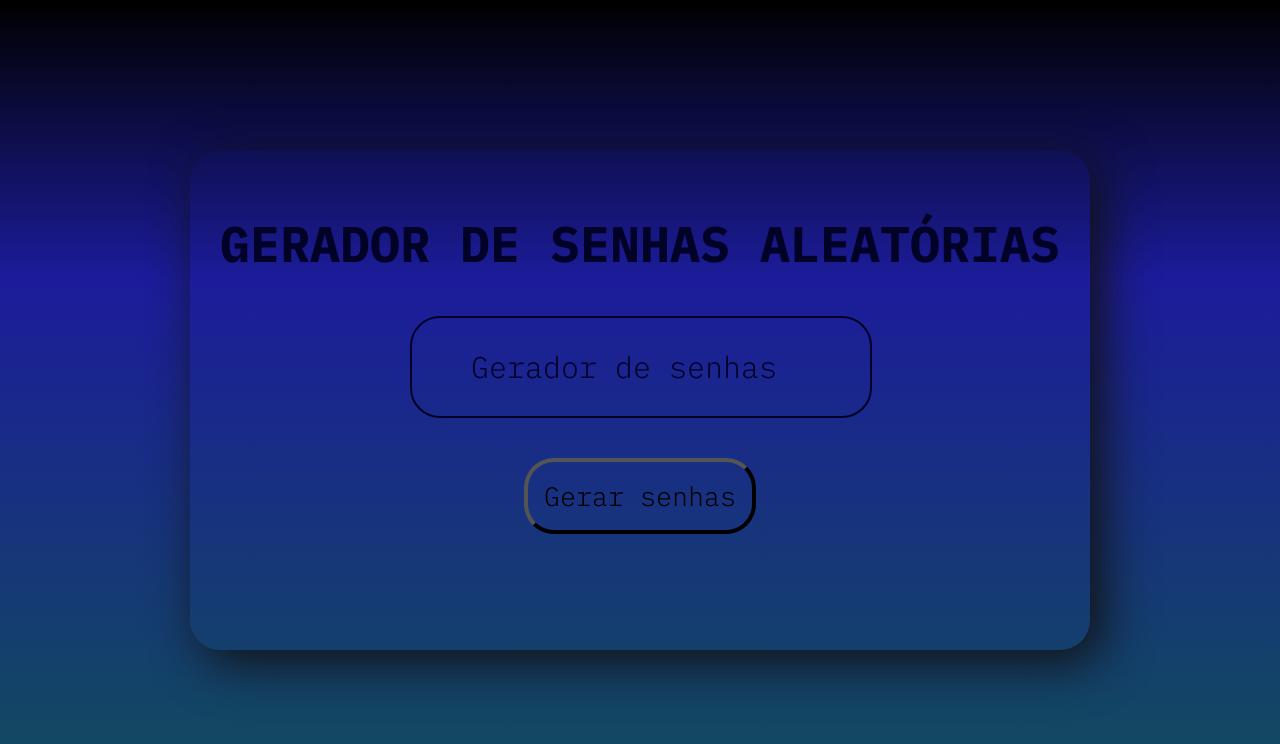
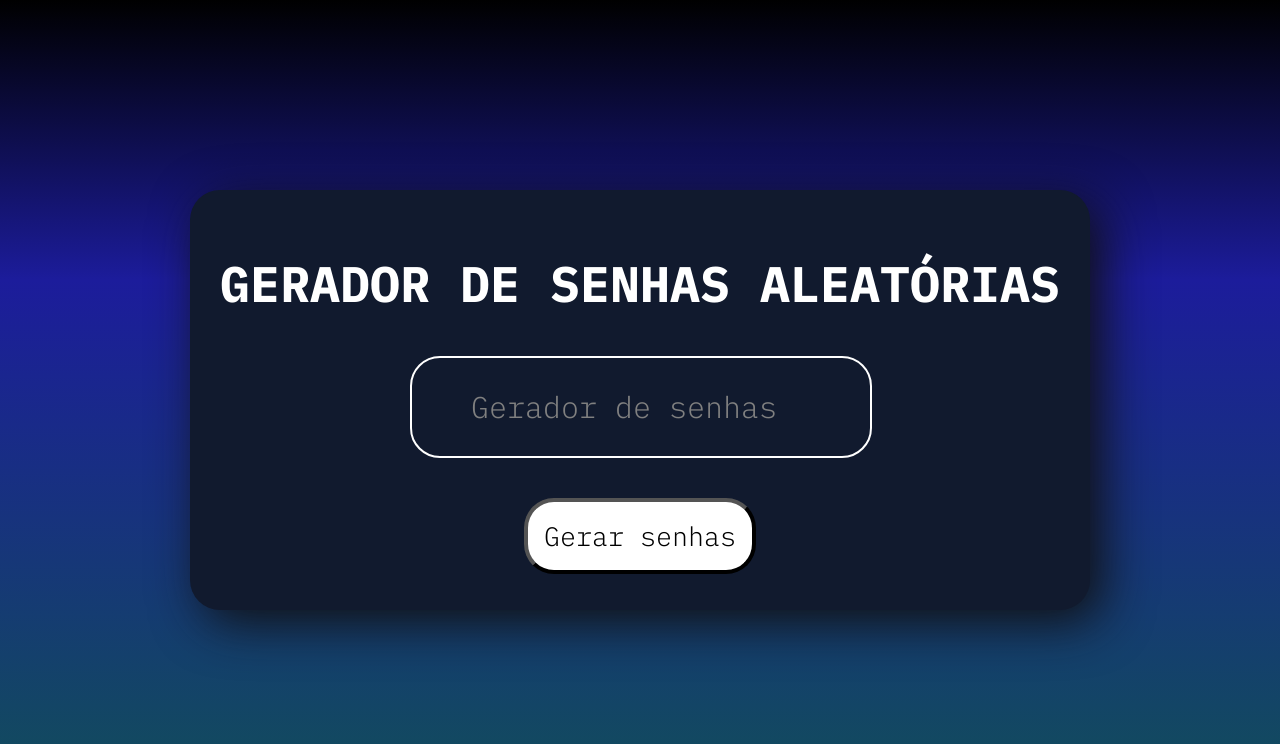
Before and after one commit to rickmotasantos/gerador-de-senhas, a plain HTML site: page index.html in a window 1280 px wide. Drawn offline with Linux system fonts and the light colour scheme.

Commit message:
alteração de cor nos campos de titulo senhas e botão

```diff
--- a/src/css/estilo.css
+++ b/src/css/estilo.css
@@ -14,10 +14,11 @@ body {
 }
 
 .center-painel {
+    background-color: rgb(17, 26, 46);
     display: flex;
     flex-direction: column;
     align-items: center;
-    height: 250px;
+    height: 210px;
     width: 450px;
     border-radius: 15px;
     transform: scale(2);
@@ -31,7 +32,7 @@ body {
 .center-painel .title h1 {
     font-size: 25px;
     text-transform: uppercase;
-    color: rgb(2, 2, 39);
+    color: #fff;
 }
 
 .center-painel .password {
@@ -41,27 +42,28 @@ body {
 .center-painel .password input[type='text'] {
     background-color: transparent;
     padding: 15px;
-    color: rgb(2, 2, 39);
+    color: #fff;
     outline: none;
     border: none;
-    border: 1px solid  rgb(2, 2, 39);
+    border: 1px solid  #fff;
     border-radius: 15px;
     padding-left: 30px;
     font-size: 15px;
 }
 
 .center-painel .password ::-webkit-input-placeholder {
-    color: rgb(2, 2, 39);
+    color: gray;
 }
 
 .center-painel .btn button {
     cursor: pointer;
-    background-color: transparent;
+    background-color: #fff;
     padding: 8px;
     border-radius: 15px;
 
 }
 
 .center-painel .btn button:hover {
-    box-shadow: 2px 3px 15px ;
+    box-shadow: 2px 3px 15px gray;
+    border: 2px solid #000;
 }
```
